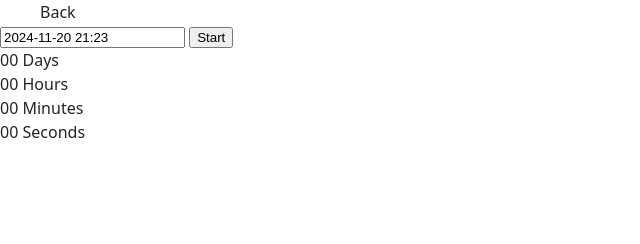
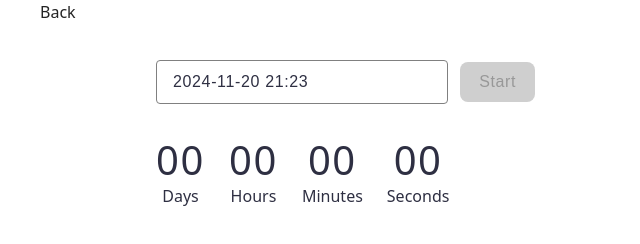
Before and after one commit to Valeriia-Martynova/goit-js-hw-10, a website built with Vite: page src/1-timer.html in a window 1280 px wide. Shown: the whole page, without its empty margins (0-640 px from the left). Built offline with nearby package versions, Linux system fonts and the light colour scheme.

Commit message:
add styles timer

```diff
--- a/src/css/styles.css
+++ b/src/css/styles.css
@@ -16,3 +16,61 @@
 @import url('./badges.css');
 @import url('./back-link.css');
 @import url('./footer.css');
+
+/* Timer */
+input {
+  margin-left: 156px;
+  margin-top: 36px;
+  margin-bottom: 32px;
+  border-radius: 4px;
+  border: 1px solid #808080;
+  width: 272px;
+  height: 40px;
+  margin-right: 8px;
+  padding-left: 16px;
+  font-weight: 400;
+  font-size: 16px;
+  line-height: 1.5;
+  letter-spacing: 0.04em;
+  color: #2e2f42;
+}
+
+button {
+  border-radius: 8px;
+  padding: 8px 16px;
+  width: 75px;
+  height: 40px;
+  background-color: #cfcfcf;
+  font-weight: 500;
+  font-size: 16px;
+  line-height: 150%;
+  letter-spacing: 0.04em;
+  color: #989898;
+  border: none;
+}
+
+.timer {
+  display: flex;
+  max-width: 82px;
+  gap: 24px;
+  margin-left: 156px;
+}
+
+.field {
+  text-align: center;
+}
+
+.value {
+  font-weight: 400;
+  font-size: 40px;
+  line-height: 120%;
+  letter-spacing: 0.04em;
+  color: #2e2f42;
+}
+
+.label {
+  font-weight: 400;
+  font-size: 16px;
+  line-height: 150%;
+  color: #2e2f42;
+}
```
